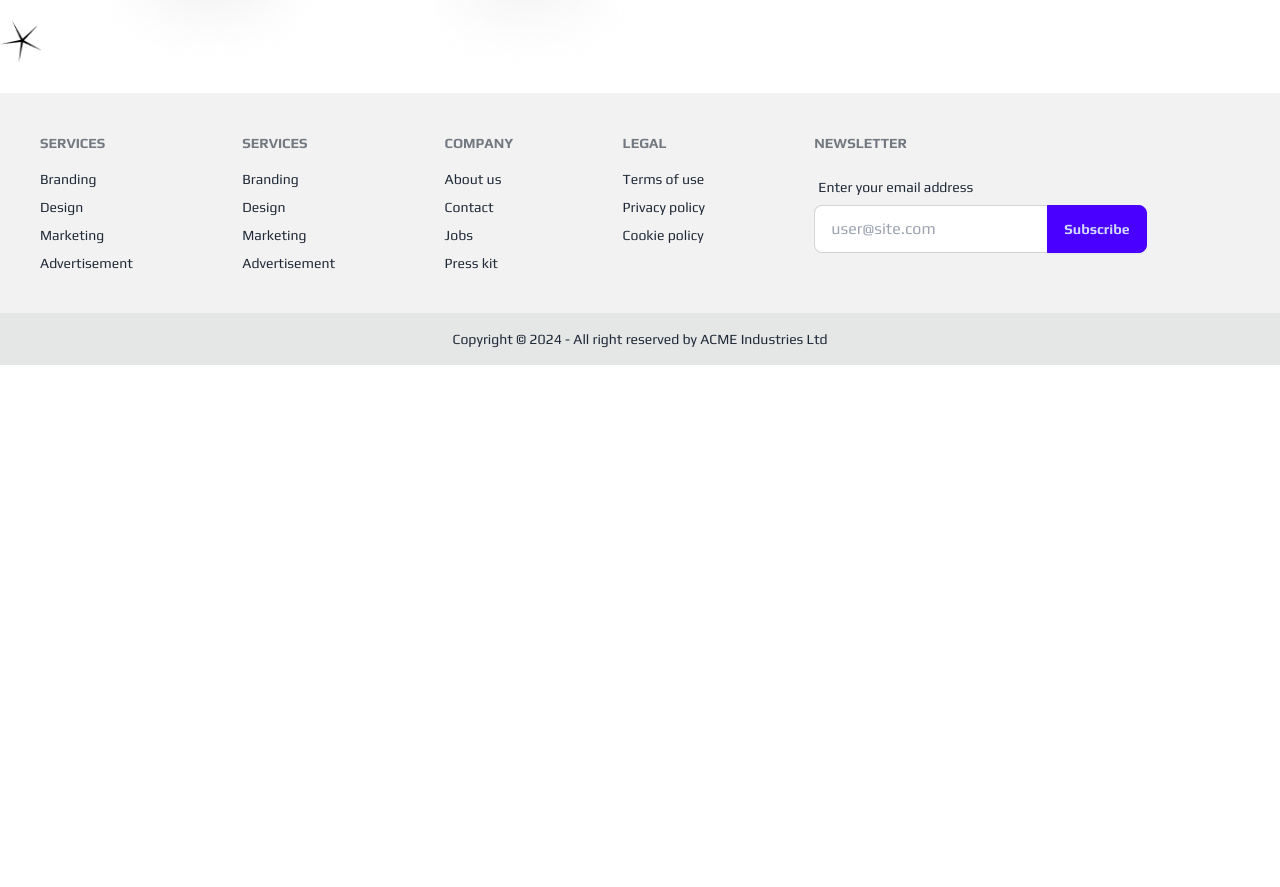
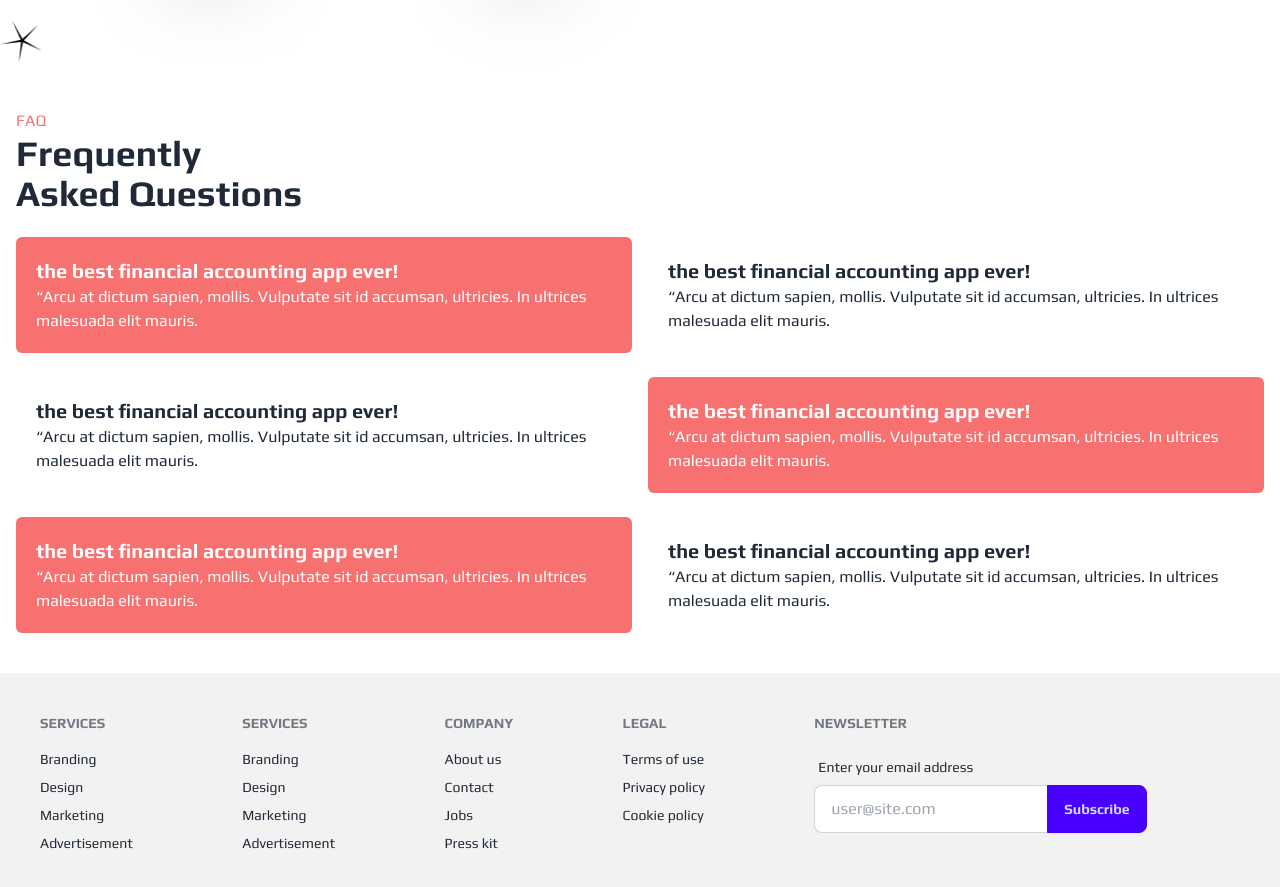
Before and after one commit to Jahirul83/uifry, a React (Vite) app: page / in a window 1280 px wide. Shown: the part 3517-4404 px from the top of the page. Before the commit the page ends 3882 px from the top, so only its background shows below. Built offline with nearby package versions, Linux system fonts and the light colour scheme.

Commit message:
FAQ section done

```diff
--- /dev/null
+++ b/src/Pages/Home/FAQ/FAQ.jsx
@@ -0,0 +1,50 @@
+
+
+const FAQ = () => {
+    return (
+        <div className="p-4">
+            {/* FAQ titles */}
+            <h1 className="text-red-400">FAQ</h1>
+            <h1 className="text-4xl font-bold w-72">Frequently Asked Questions</h1>
+            {/* FAQ content */}
+            <div>
+                {/* content 1 */}
+                <div className="grid grid-cols-1 md:grid-cols-2 gap-4 my-6">
+                    <div className="bg-red-400 p-5  text-white rounded-md">
+                        <h1 className="font-bold text-xl">the best financial accounting app ever!</h1>
+                        <p>“Arcu at dictum sapien, mollis. Vulputate sit id accumsan, ultricies. In ultrices malesuada elit mauris.</p>
+                    </div>
+                    <div className="p-5">
+                        <h1 className="font-bold text-xl">the best financial accounting app ever!</h1>
+                        <p>“Arcu at dictum sapien, mollis. Vulputate sit id accumsan, ultricies. In ultrices malesuada elit mauris.</p>
+                    </div>
+                </div>
+                {/* content 2 */}
+                <div className="grid grid-cols-1 md:grid-cols-2 gap-4 my-6">
+                    <div className="p-5">
+                        <h1 className="font-bold text-xl">the best financial accounting app ever!</h1>
+                        <p>“Arcu at dictum sapien, mollis. Vulputate sit id accumsan, ultricies. In ultrices malesuada elit mauris.</p>
+                    </div>
+                    <div className="bg-red-400 p-5  text-white rounded-md">
+                        <h1 className="font-bold text-xl">the best financial accounting app ever!</h1>
+                        <p>“Arcu at dictum sapien, mollis. Vulputate sit id accumsan, ultricies. In ultrices malesuada elit mauris.</p>
+                    </div>
+                </div>
+                {/* content 3 */}
+                <div className="grid grid-cols-1 md:grid-cols-2 gap-4 my-6">
+                    <div className="bg-red-400 p-5  text-white rounded-md">
+                        <h1 className="font-bold text-xl">the best financial accounting app ever!</h1>
+                        <p>“Arcu at dictum sapien, mollis. Vulputate sit id accumsan, ultricies. In ultrices malesuada elit mauris.</p>
+                    </div>
+                    <div className="p-5">
+                        <h1 className="font-bold text-xl">the best financial accounting app ever!</h1>
+                        <p>“Arcu at dictum sapien, mollis. Vulputate sit id accumsan, ultricies. In ultrices malesuada elit mauris.</p>
+                    </div>
+                </div>
+
+            </div>
+        </div>
+    );
+};
+
+export default FAQ;
--- a/src/Pages/Home/Home/Home.jsx
+++ b/src/Pages/Home/Home/Home.jsx
@@ -2,6 +2,7 @@ import Footer from "../../Footer/Footer";
 import Advantages from "../Advantages/Advantages";
 import Banner from "../Banner/Banner";
 import Customize from "../Customize/Customize";
+import FAQ from "../FAQ/FAQ";
 import Features from "../Features/Features";
 import NavBar from "../NavBar/NavBar";
 import Testimonial from "../Testimonial/Testimonial";
@@ -16,6 +17,7 @@ const Home = () => {
             <Advantages></Advantages>
             <Customize></Customize>
             <Testimonial></Testimonial>
+            <FAQ></FAQ>
             <Footer></Footer>
         </div>
     );
```
